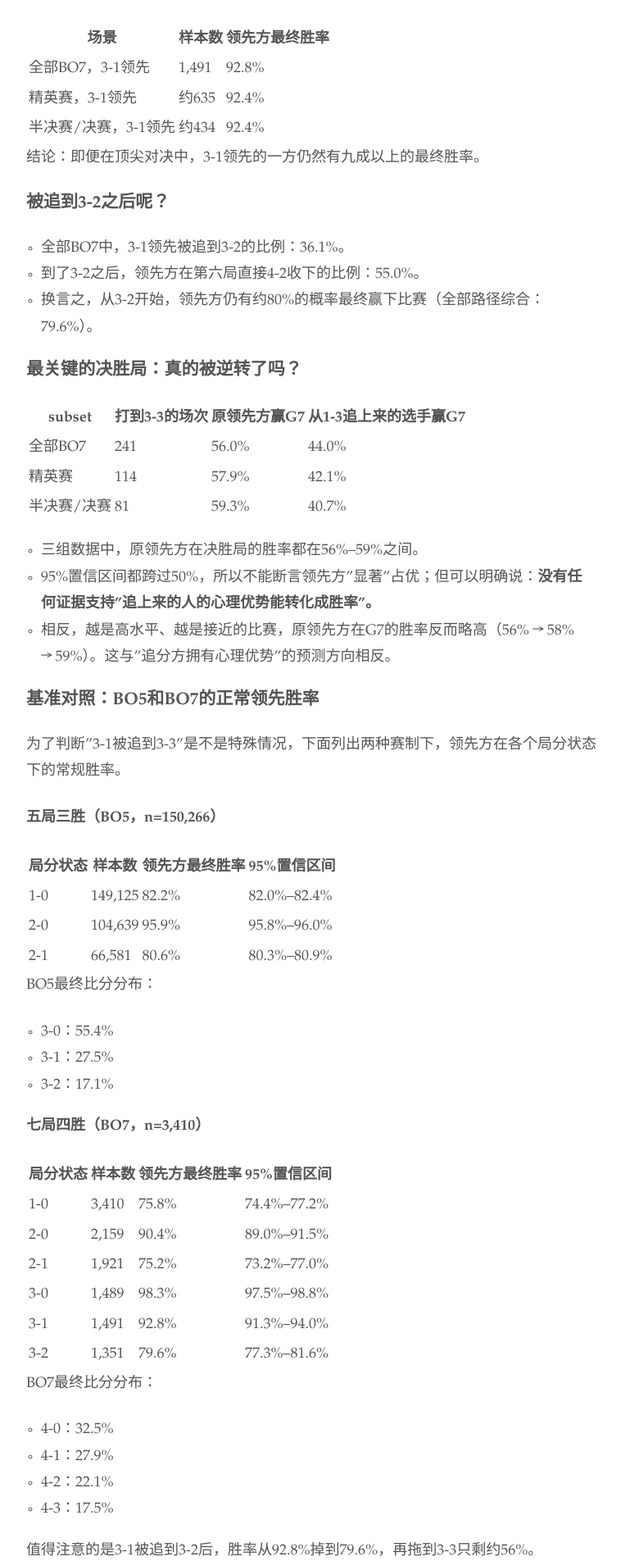
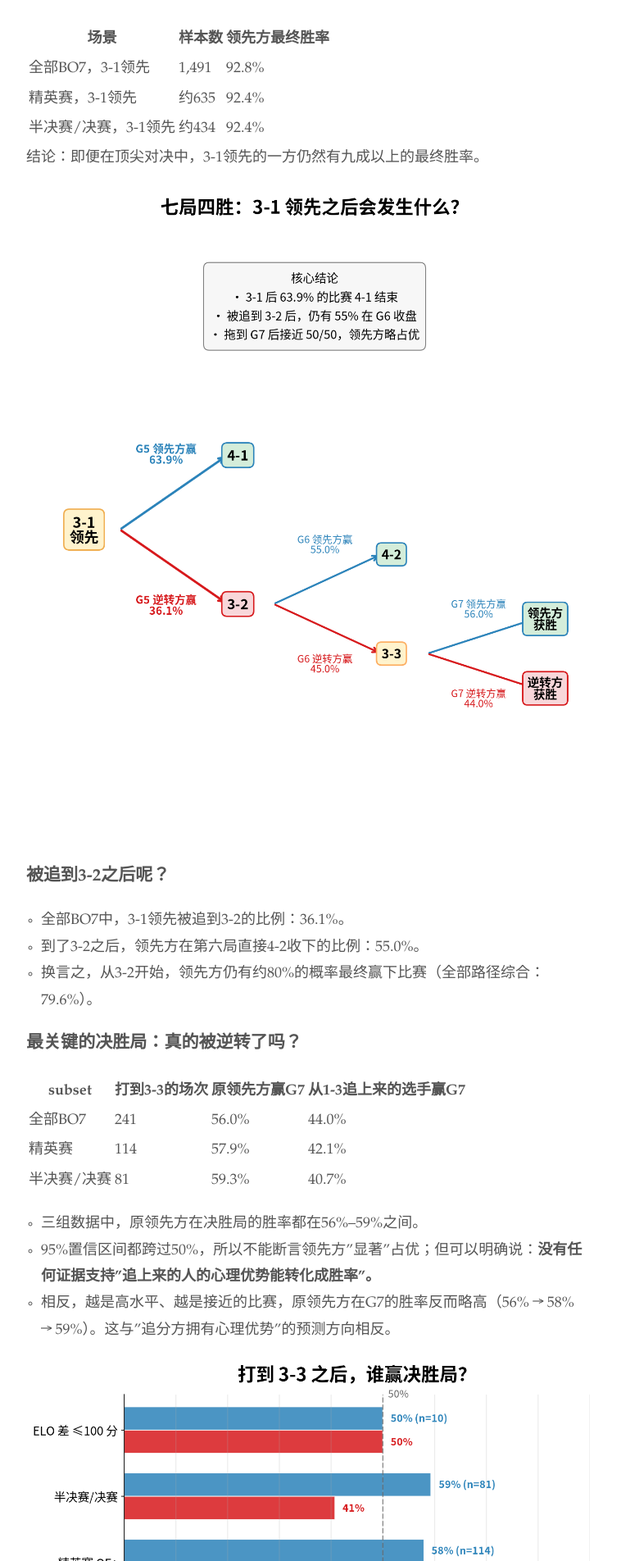
Before and after one commit to readandchedan/readandchedan.github.io, a Jekyll site: the page built from _posts/tabletennis/_posts/2026-07-09-zhang-jike-comeback-theory-outline.md, in a window 1280 px wide. Shown: the part 1564-3468 px from the top of the page at 82% size, without its empty margins (256-1014 px from the left). Built offline with Jekyll 4.4.1, drawn with Linux system fonts in a browser that asks for light colours.

Commit message:
Add charts to Zhang Jike comeback theory post
Co-Authored-By: Claude Opus 4.8 (1M context) <noreply@anthropic.com>

```diff
--- a/_posts/tabletennis/_posts/2026-07-09-zhang-jike-comeback-theory-outline.md
+++ b/_posts/tabletennis/_posts/2026-07-09-zhang-jike-comeback-theory-outline.md
@@ -52,6 +52,8 @@ layout: default
 
 结论：即便在顶尖对决中，3-1领先的一方仍然有九成以上的最终胜率。
 
+![3-1 领先之后的概率树](/images/zhang_jike_prob_tree.png)
+
 ### 被追到3-2之后呢？
 
 - 全部BO7中，3-1领先被追到3-2的比例：36.1%。
@@ -70,6 +72,8 @@ layout: default
 - 三组数据中，原领先方在决胜局的胜率都在56%–59%之间。
 - 95%置信区间都跨过50%，所以不能断言领先方"显著"占优；但可以明确说：**没有任何证据支持"追上来的人的心理优势能转化成胜率"。**
 - 相反，越是高水平、越是接近的比赛，原领先方在G7的胜率反而略高（56% → 58% → 59%）。这与"追分方拥有心理优势"的预测方向相反。
+
+![打到 3-3 之后，谁赢决胜局？](/images/zhang_jike_g7_comparison.png)
 
 
 ### 基准对照：BO5和BO7的正常领先胜率
```
Also changed, not shown: other parts of _posts/tabletennis/_posts/2026-07-09-zhang-jike-comeback-theory-outline.md (+2 -0 lines), images/zhang_jike_bo5_bo7_baseline.png (added), images/zhang_jike_g7_comparison.png (added), images/zhang_jike_prob_tree.png (added).
